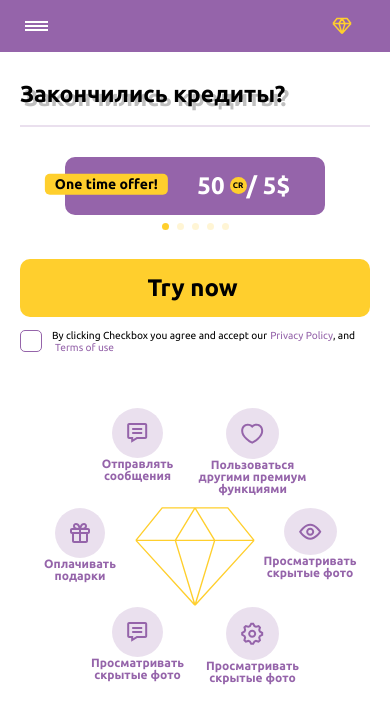
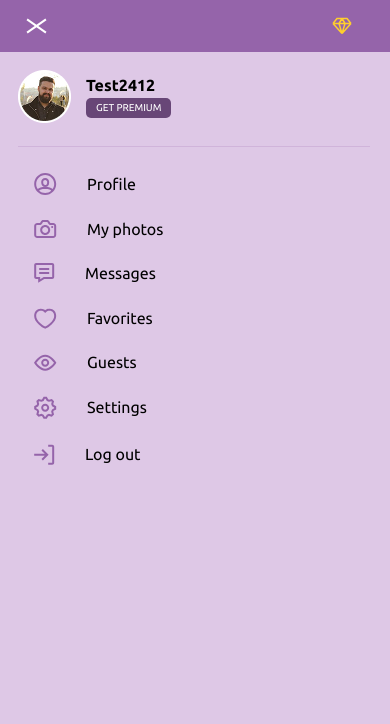
Before and after one commit to Tiafk/TestParallaxMini, a plain HTML site: page index.html in a window 390 px wide. Both pictures are taken after a click on the element 36 px from the left and 25 px from the top of the page. Drawn offline with nearby package versions, Linux system fonts and the light colour scheme.

Commit message:
second commit

```diff
--- a/app.js
+++ b/app.js
@@ -143,8 +143,7 @@ document.addEventListener('DOMContentLoaded', () => {
 });
 
 
-// swiper
-
+//swiper
 new Swiper ('.offerSlider', {
 // Навигация
 // Буллеты, текущее положение
@@ -186,3 +185,35 @@ new Swiper ('.offerSlider', {
   // количество прокручиваемых слайдов
   slidesPerGroup: 1,
 });
+
+
+//Burger
+let burgerBtn = document.querySelector('.header__burger-menu_button');
+let burgerMenu = document.querySelector('.navBar');
+let content = document.querySelector('.content');
+let body = document.querySelector('body');
+
+burgerBtn.addEventListener('click', function() {
+    burgerBtn.classList.toggle('active');
+    burgerMenu.classList.toggle('active');
+
+    if (burgerMenu.classList.contains('active')) {
+        body.classList.add('lock');
+        content.classList.add('lock');
+    } else {
+        body.classList.remove('lock');
+        content.classList.remove('lock');
+    }
+});
+
+document.addEventListener("click", function (event) {
+    let isClickInsideNavBar = burgerMenu.contains(event.target);
+    let isClickOnBurger = burgerBtn.contains(event.target);
+
+    if (!isClickInsideNavBar && !isClickOnBurger) {
+        burgerMenu.classList.remove("active");
+        burgerBtn.classList.remove("active");
+        content.classList.remove("lock");
+        body.classList.remove("lock");
+    }
+});
--- a/scss/_content.scss
+++ b/scss/_content.scss
@@ -5,6 +5,7 @@
     grid-area: content;
     box-sizing: border-box;
     margin-left: 31px;
+    filter: blur(0);
 
     .wrapper {
         max-width: 100%;
--- a/scss/_global.scss
+++ b/scss/_global.scss
@@ -5,12 +5,21 @@
 
 body {
     background: #fff;
+}
+
+body.lock {
     overflow: hidden;
 }
 
+.content.lock {
+    filter: blur(3px);
+}
+
 .main {
+    position: relative;
     width: 100%;
     font-family: 'Ubuntu-Regular';
+    overflow: hidden;
 }
 
 :root {
@@ -23,6 +32,7 @@ body {
     --backBtn:#684677;
     --noActiveRed:rgb(170,100,100, 0.2);
     --noActivePurple:rgb(149,100,170, 0.2);
+    --navBarMob:#e6d3ed;
 }
 
 @font-face {
--- a/scss/_header.scss
+++ b/scss/_header.scss
@@ -1,9 +1,11 @@
 .header {
+    position: relative;
     display: flex;
     width: 100%;
     height: 100px;
     background-color: var(--purple);
     justify-content: center;
+    z-index: 15;
 
     &__container {
         display: flex;
@@ -15,38 +17,67 @@
     }
 
     &__burger-menu_button {
+        position: relative;
         display: none;
-        align-items: center;
-        position: relative;
-        z-index: 1000;
-        // top: 30px;
+        flex-direction: column;
+        justify-content: center;
         width: 23px;
         height: 16px;
         background-color: transparent;
+        z-index: 1000;
+        transition: 0.3s ease;
+        z-index: 1000;
 
-        .burger-menu_lines,
-        .burger-menu_lines::after,
-        .burger-menu_lines::before {
-          position: absolute;
+        .burger-menu_lines {
+            display: flex;
+            align-items: center;
           width: 100%;
           height: 2px;
           background-color: white;
         }
 
-        .burger-menu_lines::before {
+        &::before {
           content: "";
-          top: -4px;
+          position: absolute;
+          display: flex;
+          align-self: center;
+          width: 100%;
+          height: 2px;
+          background-color: white;
+          top: 1px;
+          transition: 0.3s ease;
         }
 
-        .burger-menu_lines::after {
+        &::after {
           content: "";
-          top: 4px;
+          position: absolute;
+          display: flex;
+          align-self: center;
+          width: 100%;
+          height: 2px;
+          background-color: white;
+          bottom: 1px;
+          transition: 0.3s ease;
         }
 
-
-        // .burger-menu_button:hover .burger-menu_lines {
-        //   filter: brightness(0.7);
-        // }
+    }
+    .active {
+        position: relative;
+        transition: 0.3s ease;
+        .burger-menu_lines {
+            transform: scale(0);
+        }
+        &::after {
+            transform: rotate(35deg);
+            top: 0;
+            bottom: 0px;
+            transition: 0.3s ease;
+        }
+        &::before {
+            transform: rotate(-35deg);
+            bottom: 0px;
+            transition: 0.3s ease;
+        }
     }
 
     &__logo {
--- a/scss/_navbar.scss
+++ b/scss/_navbar.scss
@@ -1,14 +1,15 @@
 .navBar {
     display: flex;
-    // height: 100%;
+    height: 100%;
     grid-area: navbar;
+    overflow: auto;
 
     &__container {
-        width: 100%;
+        width: 270px;
         background: rgb(149,100,170, 0.1);
         border: 2px solid rgb(149,100,170, 0.2);
         border-radius: 10px;
-        padding: 18px 20px 18px 18px;
+        padding: 18px 20px 30px 18px;
 
         .user {
             display: flex;
@@ -95,10 +96,54 @@
             }
         }
     }
+
+}
+
+.navBar.active {
+    position: fixed;
+    top: 0;
+    left: 0;
+    display: flex;
+    // width: 50%;
+    height: 100%;
+    background-color: var(--navBarMob);
+    transform: translateX(0);
+    transition: .3s ease;
+    margin-top: calc(50px + 50*(100vw - 320px) / 1920);
+    z-index: 11;
+    overflow-y: auto;
+    -webkit-overflow-scrolling: touch;
+}
+
+.navBar.active .navBar__container, .navBar.active .navBar__container ul {
+    flex-grow: 1;
+}
+
+.navBar.active .navBar__container ul {
+    padding-bottom: 40px;
+}
+
+.navBar.active .navBar__container {
+    border: 0;
+    border-radius: 0;
 }
 
 @media (max-width:1040px) {
     .navBar {
         display: none;
+        overflow: auto;
+        transform: translateX(100%);
+        transition: .3s ease;
+    }
+    .navBar.active .navBar__container {
+        border: 0;
+        border-radius: 0;
+        overflow: auto;
     }
 }
+
+@media (max-width:550px) {
+    .navBar.active {
+        width: 100%;
+    }
+}
--- a/scss/_page.scss
+++ b/scss/_page.scss
@@ -16,11 +16,11 @@
 
 .backgroundBalls {
     user-select: none;
+    position: absolute;
     pointer-events: none;
     display: flex;
     width: 100%;
     justify-content: space-between;
-    position: absolute;
 }
 
 @media (max-width:1840px) {
```
Also changed, not shown: css/main.css, 1 other file.
